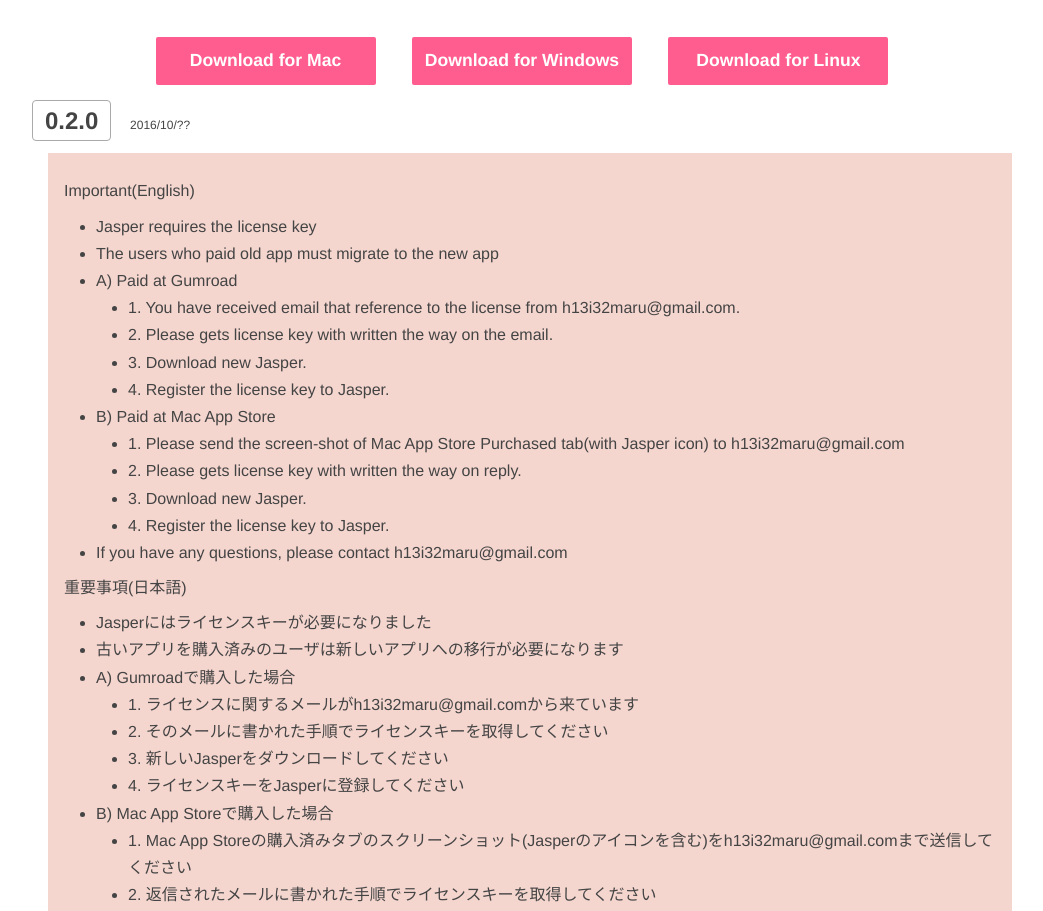
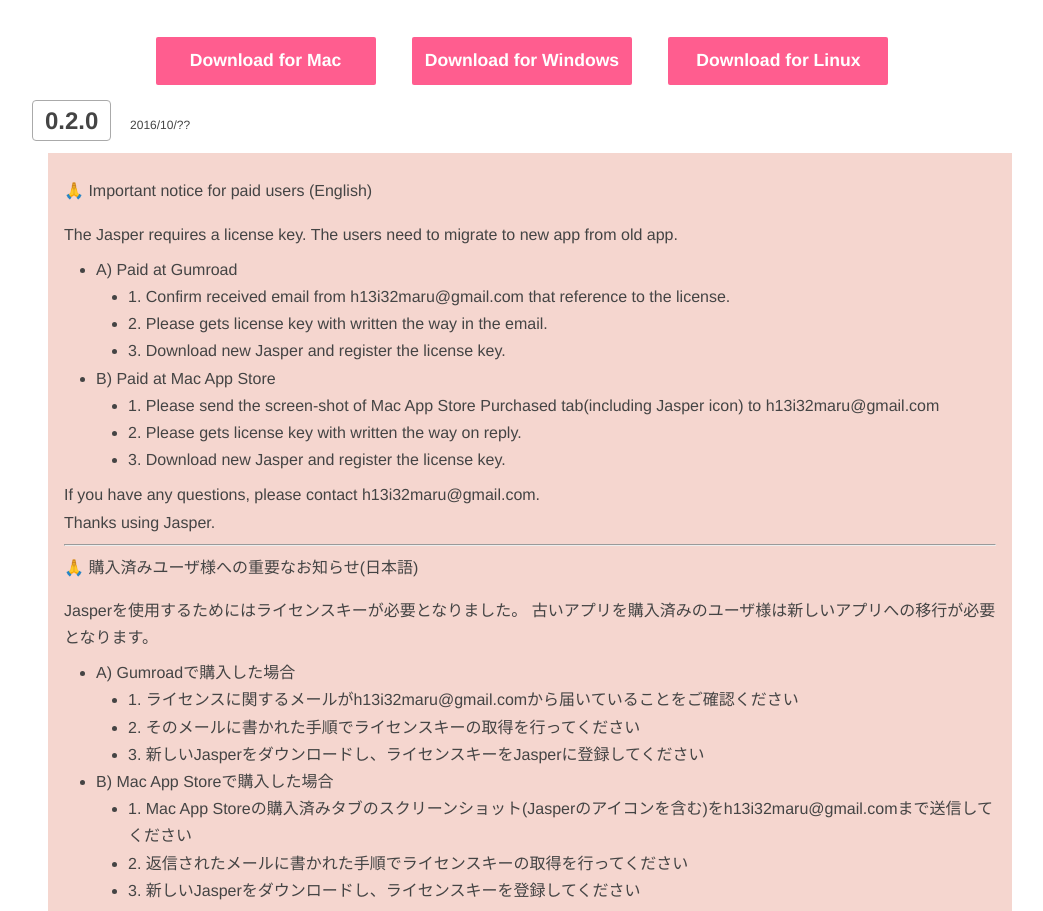
Before and after one commit to jasperapp/jasperapp.github.io, a plain HTML site: page release.html in a window 1280 px wide. Shown: the part 38-949 px from the top of the page, without its empty margins (118-1161 px from the left). Drawn offline with Linux system fonts and the light colour scheme.

Commit message:
fix(license): message

```diff
--- a/release.html
+++ b/release.html
@@ -90,19 +90,19 @@
 <div class="content">
   <div class="downloads">
     <div class="download">
-      <a href="#mac">
+      <a href="https://github.com/jasperapp/jasper/releases/download/v0.2.0/jasper_v0.2.0_mac.zip">
         <div>Download for Mac</div>
       </a>
     </div>
 
     <div class="download">
-      <a href="#windows">
+      <a href="https://github.com/jasperapp/jasper/releases/download/v0.2.0/jasper_v0.2.0_windows.zip">
         <div>Download for Windows</div>
       </a>
     </div>
 
     <div class="download">
-      <a href="#linux">
+      <a href="https://github.com/jasperapp/jasper/releases/download/v0.2.0/jasper_v0.2.0_linux.zip">
         <div>Download for Linux</div>
       </a>
     </div>
@@ -112,47 +112,46 @@
     <h1><span>0.2.0</span> <time>2016/10/??</time></h1>
     <div class="changelog">
       <div style="background: #f5d6cf; padding: 1em;">
-        <p>Important(English)</p>
+        <p>🙏 Important notice for paid users (English)</p>
+        <p>The Jasper requires a license key. The users need to migrate to new app from old app.</p>
         <ul>
-          <li>Jasper requires the license key</li>
-          <li>The users who paid old app must migrate to the new app</li>
           <li>A) Paid at Gumroad</li>
           <ul>
-            <li>1. You have received email that reference to the license from h13i32maru@gmail.com.</li>
-            <li>2. Please gets license key with written the way on the email.</li>
-            <li>3. Download new Jasper.</li>
-            <li>4. Register the license key to Jasper.</li>
+            <li>1. Confirm received email from h13i32maru@gmail.com that reference to the license.</li>
+            <li>2. Please gets license key with written the way in the email.</li>
+            <li>3. Download new Jasper and register the license key.</li>
           </ul>
           <li>B) Paid at Mac App Store</li>
           <ul>
-            <li>1. Please send the screen-shot of Mac App Store Purchased tab(with Jasper icon) to h13i32maru@gmail.com</li>
+            <li>1. Please send the screen-shot of Mac App Store Purchased tab(including Jasper icon) to h13i32maru@gmail.com</li>
             <li>2. Please gets license key with written the way on reply.</li>
-            <li>3. Download new Jasper.</li>
-            <li>4. Register the license key to Jasper.</li>
+            <li>3. Download new Jasper and register the license key.</li>
           </ul>
-          <li>If you have any questions, please contact h13i32maru@gmail.com</li>
         </ul>
 
-        <p>重要事項(日本語)</p>
+        <p>If you have any questions, please contact h13i32maru@gmail.com.<br/>Thanks using Jasper.</p>
+
+        <hr>
+        <p>🙏 購入済みユーザ様への重要なお知らせ(日本語)</p>
+        <p>Jasperを使用するためにはライセンスキーが必要となりました。
+        古いアプリを購入済みのユーザ様は新しいアプリへの移行が必要となります。</p>
         <ul>
-          <li>Jasperにはライセンスキーが必要になりました</li>
-          <li>古いアプリを購入済みのユーザは新しいアプリへの移行が必要になります</li>
           <li>A) Gumroadで購入した場合</li>
           <ul>
-            <li>1. ライセンスに関するメールがh13i32maru@gmail.comから来ています</li>
-            <li>2. そのメールに書かれた手順でライセンスキーを取得してください</li>
-            <li>3. 新しいJasperをダウンロードしてください</li>
-            <li>4. ライセンスキーをJasperに登録してください</li>
+            <li>1. ライセンスに関するメールがh13i32maru@gmail.comから届いていることをご確認ください</li>
+            <li>2. そのメールに書かれた手順でライセンスキーの取得を行ってください</li>
+            <li>3. 新しいJasperをダウンロードし、ライセンスキーをJasperに登録してください</li>
           </ul>
           <li>B) Mac App Storeで購入した場合</li>
           <ul>
             <li>1. Mac App Storeの購入済みタブのスクリーンショット(Jasperのアイコンを含む)をh13i32maru@gmail.comまで送信してください</li>
-            <li>2. 返信されたメールに書かれた手順でライセンスキーを取得してください</li>
-            <li>3. 新しいJasperをダウンロードしてください</li>
-            <li>4. ライセンスキーをJasperに登録してください</li>
+            <li>2. 返信されたメールに書かれた手順でライセンスキーの取得を行ってください</li>
+            <li>3. 新しいJasperをダウンロードし、ライセンスキーを登録してください</li>
           </ul>
-          <li>不明な点がればh13i32maru@gmail.comまでご連絡ください</li>
+
         </ul>
+
+        <p>ご不明な点がればh13i32maru@gmail.comまでご連絡ください。<br/>Jasperをご利用いただきありがとうございます。</p>
       </div>
       <p>Feat</p>
       <ul>
@@ -207,7 +206,7 @@
 <footer>
   Created by <a href="https://twitter.com/h13i32maru">Ryo Maruyama</a>,
   Icon design <a href="http://transitkix.com">Miwa Kuramitsu</a>
-  © 2016 <a href="https://twitter.com/h13i32maru">Ryo Maruyama</a>. All right reserved.
+  © 2016 <a href="https://github.com/h13i32maru">Ryo Maruyama</a>. All right reserved.
 </footer>
 
 <script src="./js/analytics.js"></script>
```
Also changed, not shown: doc.html (+1 -1 lines), faq.html (+1 -1 lines), index.html (+5 -5 lines).
